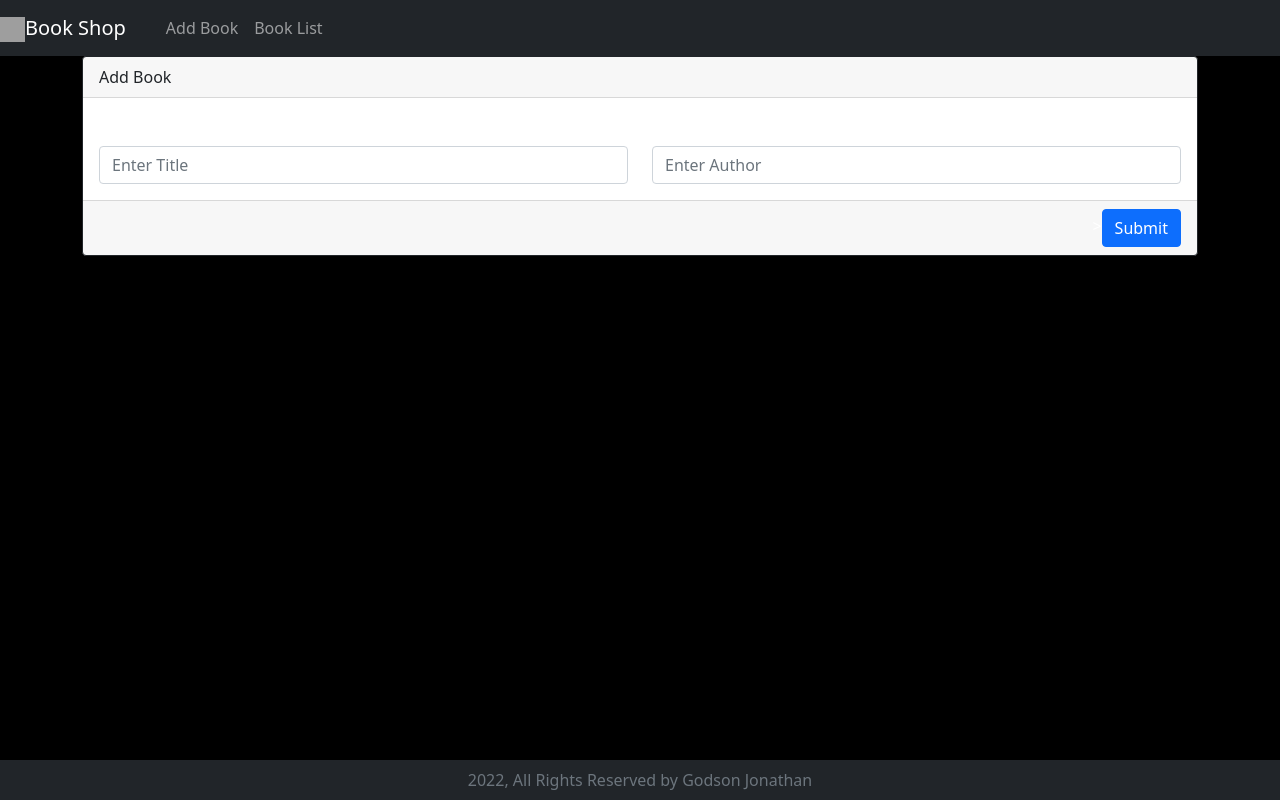
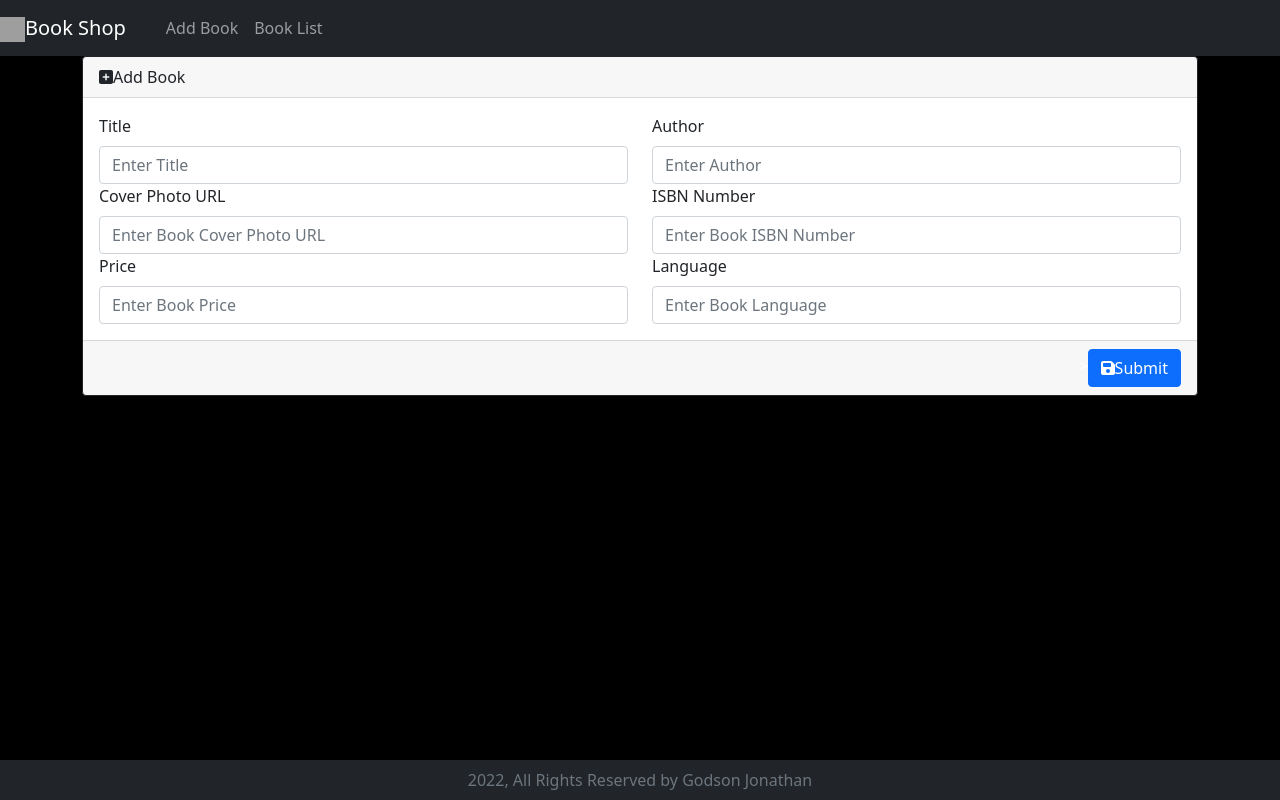
Before and after one commit to Jonathan463/Book-Shop-SpringBoot-React, a React (Create React App) app: page /add in a window 1280 px wide. Built offline with nearby package versions, Linux system fonts and the light colour scheme; grey boxes are pictures that could not be loaded.

Commit message:
Made major Changes, added form,table,axios,componentDidMount

```diff
--- a/package.json
+++ b/package.json
@@ -3,9 +3,12 @@
   "version": "0.1.0",
   "private": true,
   "dependencies": {
+    "@fortawesome/free-solid-svg-icons": "^6.0.0",
+    "@fortawesome/react-fontawesome": "^0.1.17",
     "@testing-library/jest-dom": "^5.16.2",
     "@testing-library/react": "^12.1.2",
     "@testing-library/user-event": "^13.5.0",
+    "axios": "^0.26.0",
     "bootstrap": "^4.6.0",
     "react": "^17.0.2",
     "react-bootstrap": "^2.1.2",
--- a/src/components/Book.js
+++ b/src/components/Book.js
@@ -1,27 +1,96 @@
 import React, {Component} from 'react';
 import {Button, Card, Col, Form, Row} from "react-bootstrap";
+import {FontAwesomeIcon} from "@fortawesome/react-fontawesome";
+import {faPlusSquare, faSave} from '@fortawesome/free-solid-svg-icons';
 
 export default class Book extends Component{
+    constructor(props) {
+        super(props);
+        this.state = {title:'', author:'', coverPhotoURL:'', isbnNumber:'', price:'', language:''};
+        this.bookChange = this.bookChange.bind(this);
+        this.submitBook = this.submitBook.bind(this);
+    }
+    submitBook(event){
+        alert('Title: '+this.state.title+', Author: '+this.state.author+', Cover Photo URL: '+this.state.coverPhotoURL+", ISBN Number: "+this.state.isbnNumber+', Price: '+this.state.price+", Language: "+this.state.language);
+        event.preventDefault();
+    }
+    //this method is used to prevent the values from displaying on the url
+    bookChange(event){
+        this.setState({
+            [event.target.name]:event.target.value
+        });
+    }
     render(){
         return(
             <Card className={"border border-dark bg-white text-white"}>
-                <Card.Header className={"text-dark"}>Add Book</Card.Header>
-                <Form>
+                <Card.Header className={"text-dark"}><FontAwesomeIcon icon={faPlusSquare} />Add Book</Card.Header>
+                <Form onSubmit={this.submitBook} id="bookFormId">
                     <Card.Body>
                        <Row>
-                           <Form.Group as={Col}>
-                               <Form.Label>Title</Form.Label>
-                               <Form.Control type="text" placeholder="Enter Title" />
+                           <Form.Group as={Col} controlId="formGridTitle">
+                               <Form.Label className={"text-dark"}>Title</Form.Label>
+                               <Form.Control required
+                                   type="text"
+                                   placeholder="Enter Title"
+                                   name="title"
+                                             value={this.state.title}
+                                   onChange={this.bookChange}/>
                            </Form.Group>
-                           <Form.Group as={Col}>
-                               <Form.Label>Author</Form.Label>
-                               <Form.Control type="text" placeholder="Enter Author" />
+                           <Form.Group as={Col} controlId="formGridAuthor">
+                               <Form.Label className={"text-dark"}>Author</Form.Label>
+                               <Form.Control required
+                                   type="text"
+                                   placeholder="Enter Author"
+                                   name="author"
+                                             value={this.state.author}
+                                             onChange={this.bookChange}
+                               />
                            </Form.Group>
                        </Row>
+                        <Row>
+                            <Form.Group as={Col} controlId="formGridCoverPhotoURL">
+                                <Form.Label className={"text-dark"}>Cover Photo URL</Form.Label>
+                                <Form.Control required
+                                    type="text"
+                                    placeholder="Enter Book Cover Photo URL"
+                                    name="coverPhotoURL"
+                                              value={this.state.coverPhotoURL}
+                                              onChange={this.bookChange}/>
+                            </Form.Group>
+                            <Form.Group as={Col} controlId="formGridISBNNumber">
+                                <Form.Label className={"text-dark"}>ISBN Number</Form.Label>
+                                <Form.Control required
+                                    type="text"
+                                    placeholder="Enter Book ISBN Number"
+                                    name="isbnNumber"
+                                              value={this.state.isbnNumber}
+                                              onChange={this.bookChange}/>
+                            </Form.Group>
+                        </Row>
+                        <Row>
+                            <Form.Group as={Col} controlId="formGridPrice">
+                                <Form.Label className={"text-dark"}>Price</Form.Label>
+                                <Form.Control required
+                                    type="text"
+                                    placeholder="Enter Book Price"
+                                    name="price"
+                                              value={this.state.price}
+                                              onChange={this.bookChange}/>
+                            </Form.Group>
+                            <Form.Group as={Col} controlId="formGridLanguage">
+                                <Form.Label className={"text-dark"}>Language</Form.Label>
+                                <Form.Control required
+                                    type="text"
+                                    placeholder="Enter Book Language"
+                                    name="language"
+                                              value={this.state.language}
+                                              onChange={this.bookChange}/>
+                            </Form.Group>
+                        </Row>
                     </Card.Body>
                     <Card.Footer style={{"textAlign":"right"}}>>
                         <Button variant="primary" type="submit">
-                            Submit
+                            <FontAwesomeIcon icon={faSave} />Submit
                         </Button>
                     </Card.Footer>
                 </Form>
--- a/src/components/BookList.js
+++ b/src/components/BookList.js
@@ -1,13 +1,29 @@
 import React, {Component} from 'react';
-import {Card, Table} from "react-bootstrap";
+import {Button, ButtonGroup, Card, Table} from "react-bootstrap";
+import {FontAwesomeIcon} from "@fortawesome/react-fontawesome";
+import {faEdit, faList, faTrash} from '@fortawesome/free-solid-svg-icons';
+import axios from 'axios';
 
 export default class BookList extends Component{
+    constructor(props) {
+        super(props);
+        this.state = {
+            books : []
+        };
+    }
+
+    componentDidMount() {
+        axios.get("http://localhost:8080/rest/books")
+            .then(response => response.data)
+        .then((data) =>{
+            this.setState({books: data})
+        })
+    }
+
     render() {
         return(
                 <Card className={"border border-dark bg-white text-white"}>
-                    <Card.Header className={"text-dark"}>
-                        Book List
-                    </Card.Header>
+                    <Card.Header className={"text-dark"}><FontAwesomeIcon icon={faList} />Book List</Card.Header>
                     <Card.Body>
                         <Table bordered hover striped variant="dark">
                             <thead>
@@ -21,10 +37,30 @@ export default class BookList extends Component{
                             </tr>
                             </thead>
                             <tbody>
-                            <tr align={"center"}>
+                            {
+                                this.state.books.length === 0 ?
+                            <tr align="center">
                                 <td colSpan={6}>No Books Available</td>
+                            </tr> : this.state.books.map((book) =>(
+                                <tr key={book.id}>
 
-                            </tr>
+                                <td>
+                                    <image src={book.coverPhotoURL} roundedCircle width="25" height="25"/>
+                                    {book.title}
+                                </td>
+                                <td>{book.author}</td>
+                                <td>{book.isbnNumber}</td>
+                                <td>{book.price}</td>
+                                <td>{book.language}</td>
+                                <td>
+                                    <ButtonGroup>
+                                        <Button size="sm" variant="outline-primary"><FontAwesomeIcon icon={faEdit}/></Button>
+                                        <Button size="sm" variant="outline-danger"><FontAwesomeIcon icon={faTrash}/></Button>
+                                    </ButtonGroup>
+                                </td>
+                                </tr>
+                                ))
+                            }
                             </tbody>
                         </Table>
                     </Card.Body>
```
Also changed, not shown: 1 other file (tests, documents, lock files or other folders).
